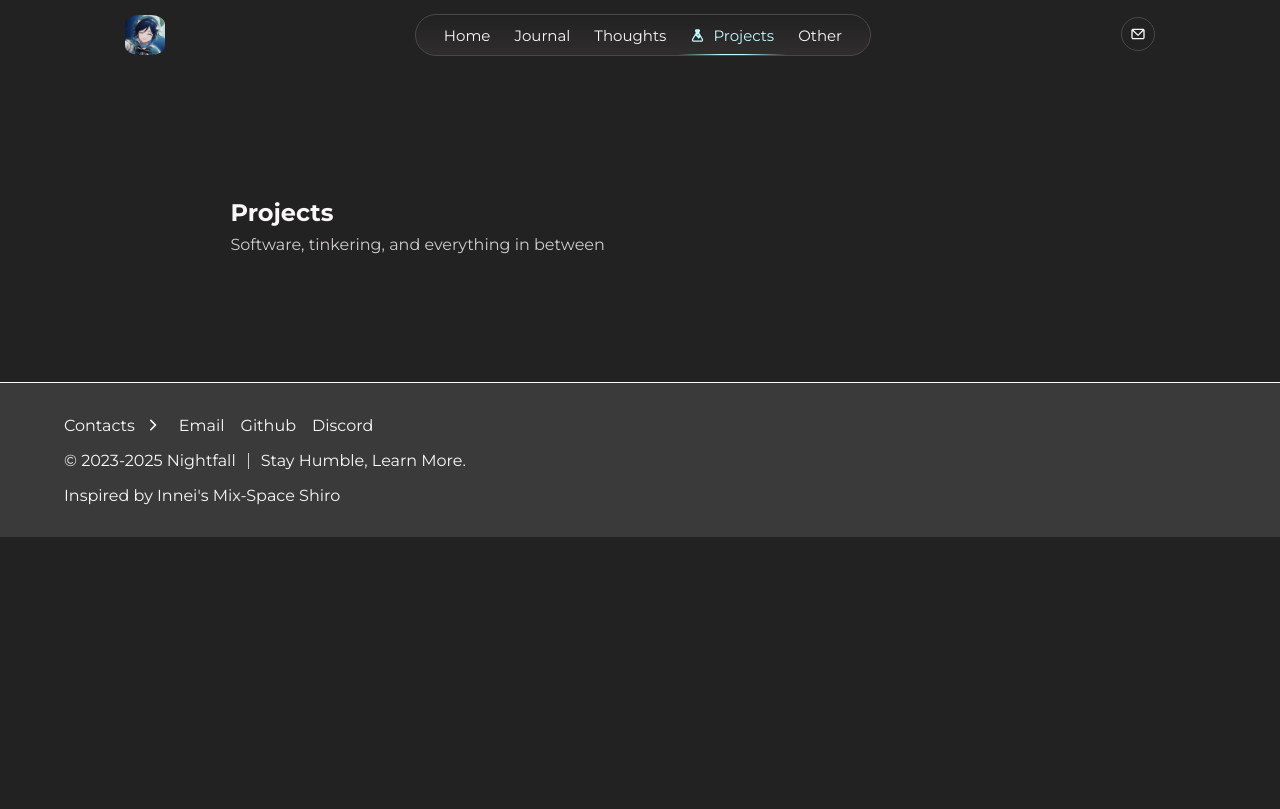
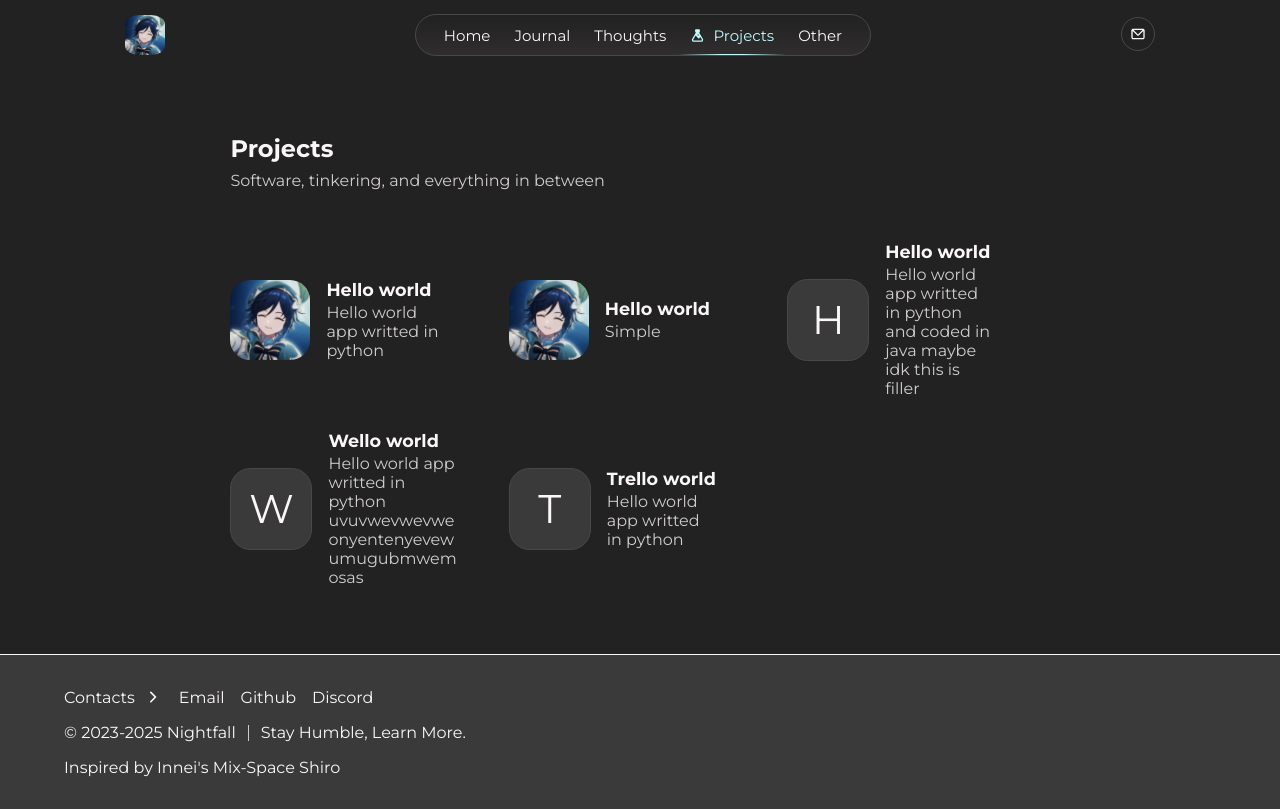
Before and after one commit to Nightfall3594/nightfall-is-a-dev, a React (Vite) app: page /projects in a window 1280 px wide. Built offline with nearby package versions, Linux system fonts and the light colour scheme.

Commit message:
feat(projects-page): add projects list and project-item component

```diff
--- /dev/null
+++ b/src/components/pages/projects/project-item.css
@@ -0,0 +1,50 @@
+
+.project-item {
+    display: flex;
+    max-width: 80%;
+    flex-direction: row;
+    align-items: center;
+    gap: 1rem;
+}
+
+.project__image {
+    width: 5rem;
+    height: 5rem;
+    border-radius: 25%;
+}
+
+.project__image--empty {
+    width: 5rem;
+    height: 5rem;
+
+    border: 1px solid var(--border);
+    border-radius: 25%;
+
+    display: flex;
+    align-items: center;
+    justify-content: center;
+    flex-shrink: 0;
+    flex-grow: 0;
+
+    font-family: Montserrat, sans-serif;
+    font-size: 2.5rem;
+    color: var(--text);
+
+    background-color: var(--lighter-bg);
+}
+
+.project-info {
+    display: flex;
+    flex-direction: column;
+    gap: 3px;
+}
+
+.project-info__name {
+    font-size: 1.1rem;
+    font-weight: bold;
+}
+
+.project-info__desc {
+    color: var(--muted-text);
+    font-size: 1rem;
+}
--- /dev/null
+++ b/src/components/pages/projects/project-item.jsx
@@ -0,0 +1,16 @@
+import './project-item.css'
+export default function ProjectItem({name, desc, image}) {
+    return (
+        <div className="project-item">
+
+            {image
+                ? <img src={image} alt="project logo" className="project__image"/>
+                : <div className="project__image--empty">{name[0]}</div>
+            }
+            <div className="project-info">
+                <p className="project-info__name">{name}</p>
+                <p className="project-info__desc">{desc}</p>
+            </div>
+        </div>
+    )
+}
--- a/src/components/pages/projects/projects.css
+++ b/src/components/pages/projects/projects.css
@@ -1,11 +1,12 @@
 
 .projects {
-    margin: 10%;
+    margin: 5% 10%;
+    min-height: 57vh;
 }
 
 .projects__header {
     width: 80%;
-    margin: 0 auto;
+    margin: 0 auto 2rem;
 }
 
 .projects__title {
@@ -17,3 +18,11 @@
     font-size: 1rem;
     font-weight: normal;
 }
+
+.projects__list {
+    width: 80%;
+    margin: 5% auto;
+    display: grid;
+    grid-template-columns: repeat(3, minmax(0, 1fr));
+    gap: 2rem 1rem;
+}
--- a/src/components/pages/projects/projects.jsx
+++ b/src/components/pages/projects/projects.jsx
@@ -1,4 +1,5 @@
 import './projects.css'
+import ProjectItem from "./project-item.jsx";
 
 export default function Projects(){
     return (
@@ -8,6 +9,14 @@ export default function Projects(){
                 <h1 className="projects__title">Projects</h1>
                 <h2 className="projects__subtitle">Software, tinkering, and everything in between</h2>
             </div>
+
+            <div className="projects__list">
+                <ProjectItem desc="Hello world app writted in python" name={"Hello world"} image={"/images/pfp.jpg"}/>
+                <ProjectItem desc="Simple" name={"Hello world"} image={"/images/pfp.jpg"}/>
+                <ProjectItem desc="Hello world app writted in python and coded in java maybe idk this is filler" name={"Hello world"} />
+                <ProjectItem desc="Hello world app writted in python uvuvwevwevwe onyentenyevew umugubmwem osas" name={"Wello world"} />
+                <ProjectItem desc="Hello world app writted in python" name={"Trello world"} />
+            </div>
         </section>
     )
 }
```
